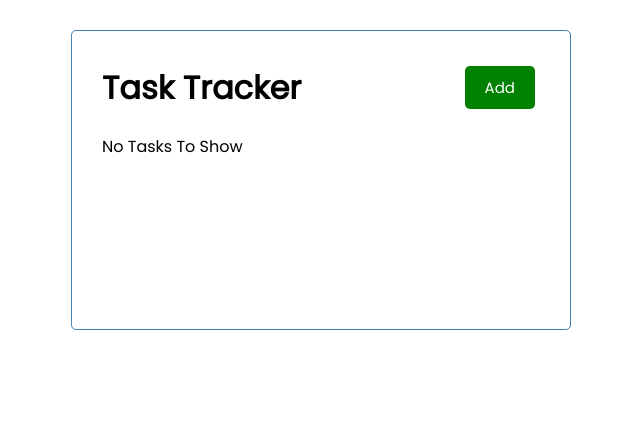
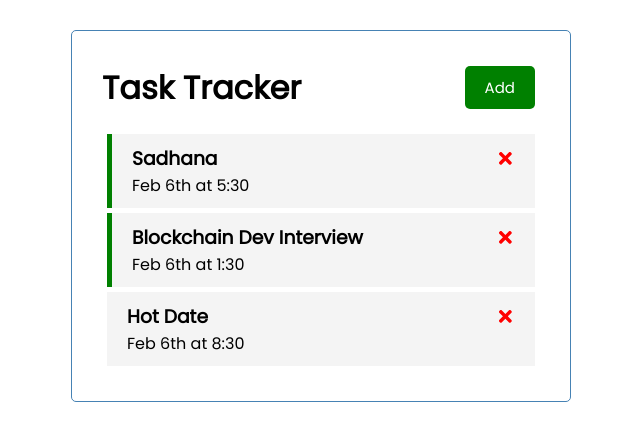
Before and after one commit to be11ows/taskTracker, a React (Create React App) app: page / in a window 1280 px wide. Shown: the top 440 px of the page, without its empty margins (319-959 px from the left). Built offline with nearby package versions, Linux system fonts and the light colour scheme; data requests are answered from the project's data file.

Commit message:
implemented useEffect hook and fetch

```diff
--- a/src/App.js
+++ b/src/App.js
@@ -1,11 +1,28 @@
-import { useState } from 'react'
+import { useState, useEffect } from 'react'
 import Header from './Components/Header'
 import Tasks from './Components/Tasks'
 import AddTask from './Components/AddTask'
 
-function App() {
+const App = () => {
   const [showAddTask, setShowAddTask] = useState(false)
   const [tasks, setTasks] = useState([])
+
+  useEffect(() => {
+    const getTasks = async () => {
+      const tasksFromServer = await fetchTasks()
+      setTasks(tasksFromServer)
+    }
+
+    getTasks()
+  }, [])
+
+  // fetch tasks
+  const fetchTasks = async () => {
+    const res = await fetch('http://localhost:5000/tasks')
+    const data = await res.json()
+
+    return data
+  }
 
   // add task
   const addTask = (task) => {
```
Also changed, not shown: src/Components/Tasks.js (+6 -1 lines).
